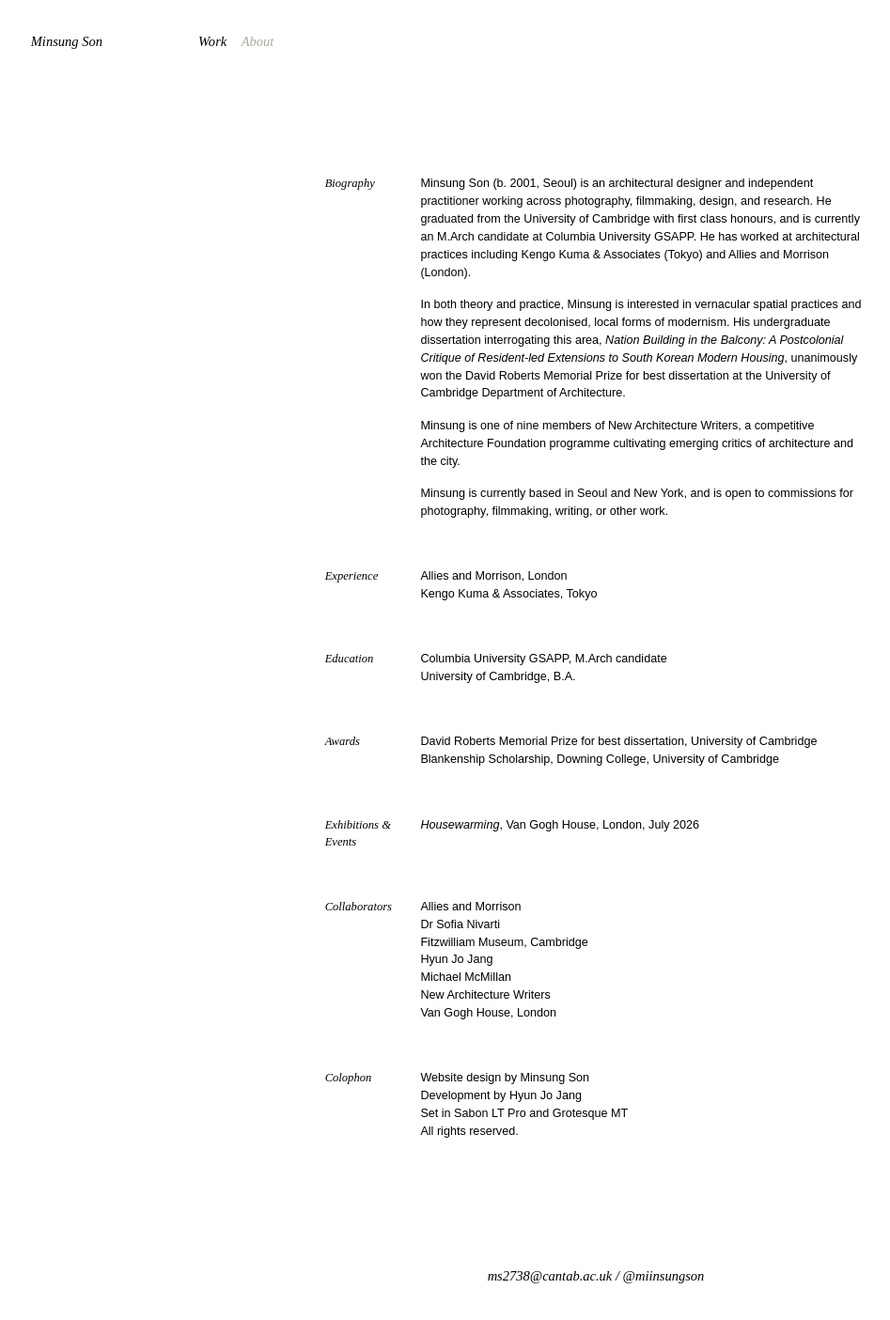
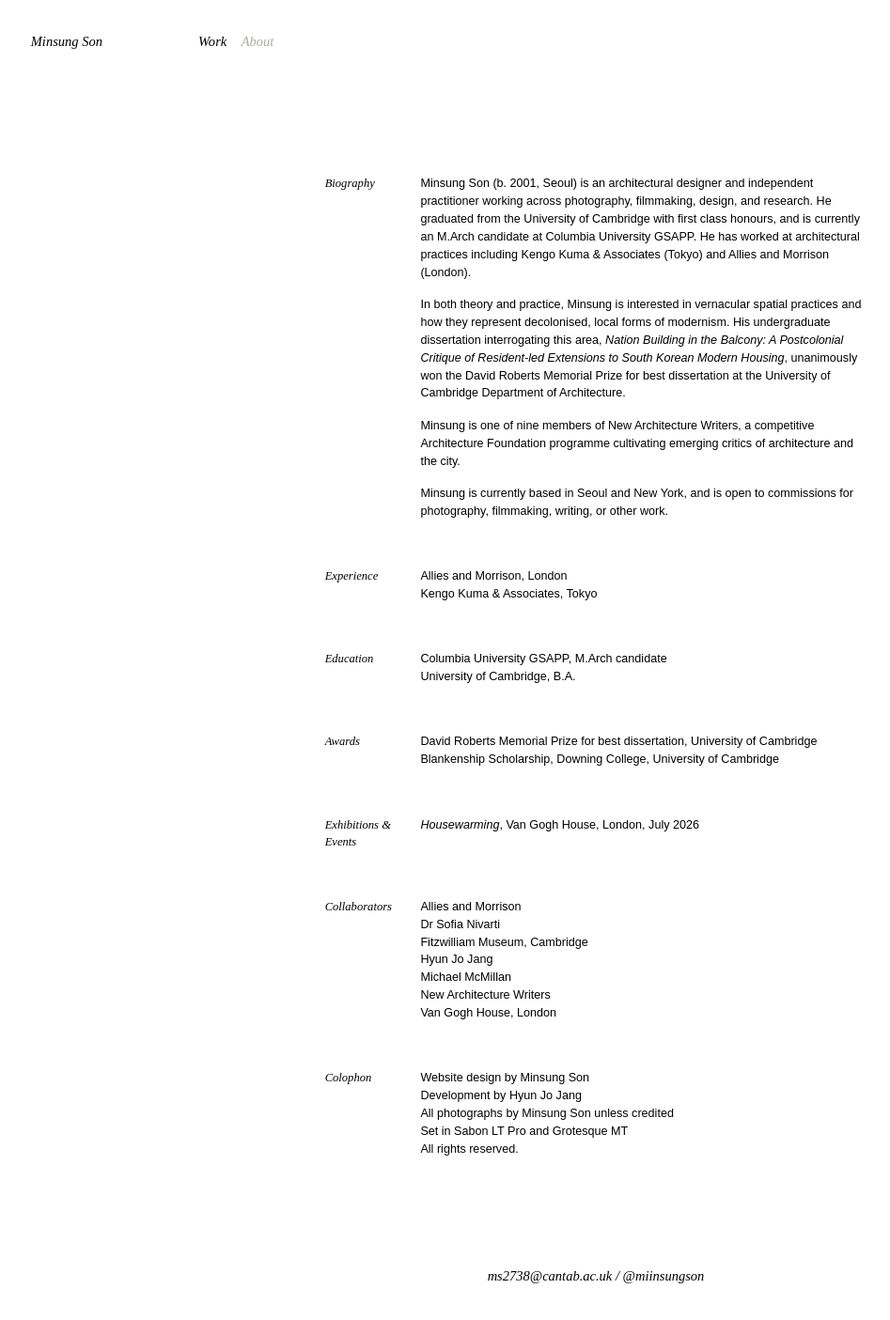
Before and after one commit to minsung-son/minsung-son.github.io, a Jekyll site: the page built from about/index.md, in a window 1280 px wide. Shown: the whole page at 94% size, without its empty margins (6-953 px from the left). Built offline with Jekyll 4.4.1, drawn with Linux system fonts in a browser that asks for light colours; some web fonts are replaced.

Commit message:
About colophon: 'All photographs by Minsung Son unless credited'
Co-Authored-By: Claude Fable 5.1 <noreply@anthropic.com>

```diff
--- a/about/index.md
+++ b/about/index.md
@@ -57,6 +57,8 @@ Website design by Minsung Son
 
 Development by Hyun Jo Jang
 
+All photographs by Minsung Son unless credited
+
 Set in Sabon LT Pro and Grotesque MT
 
 All rights reserved.
```
